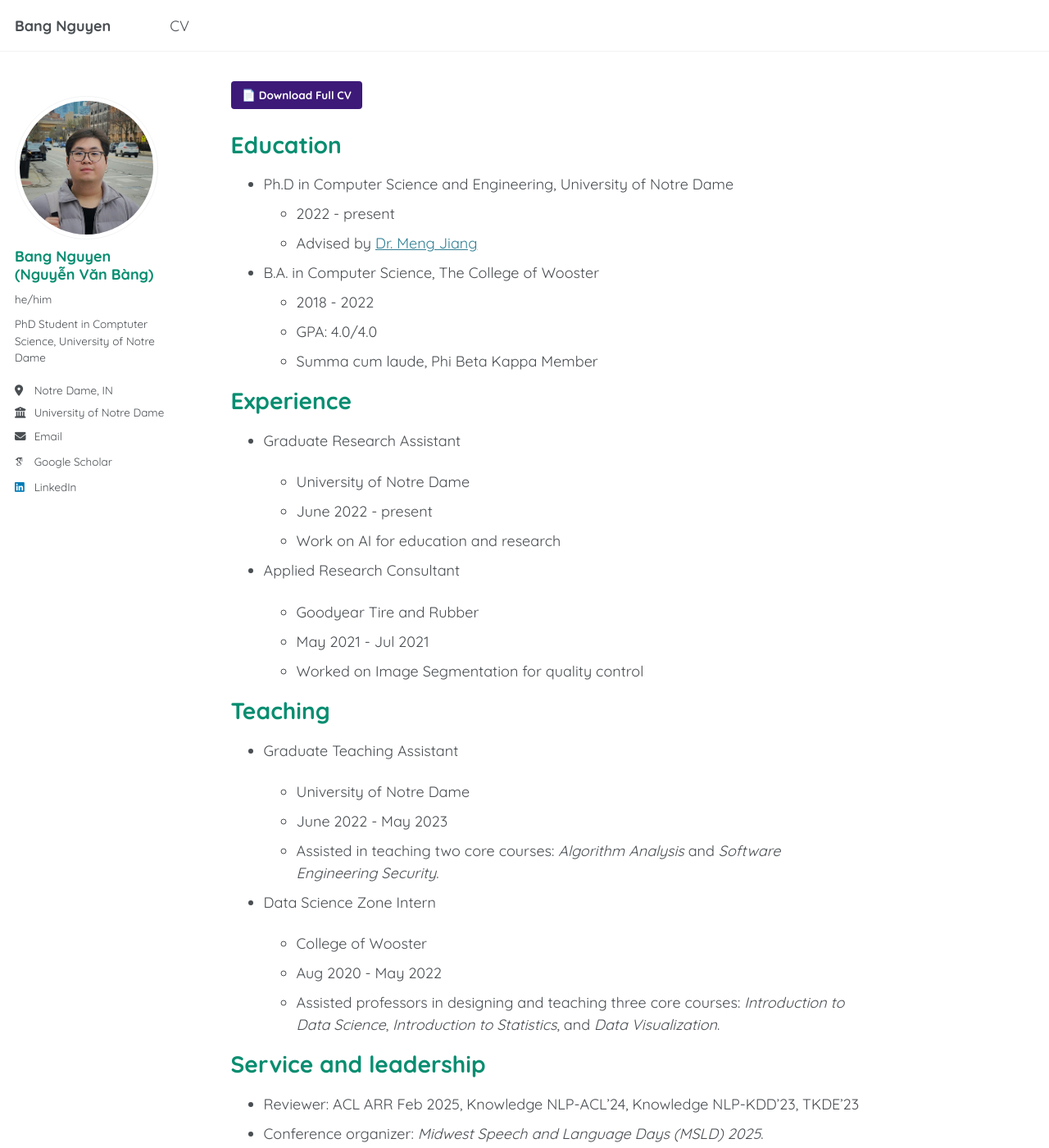
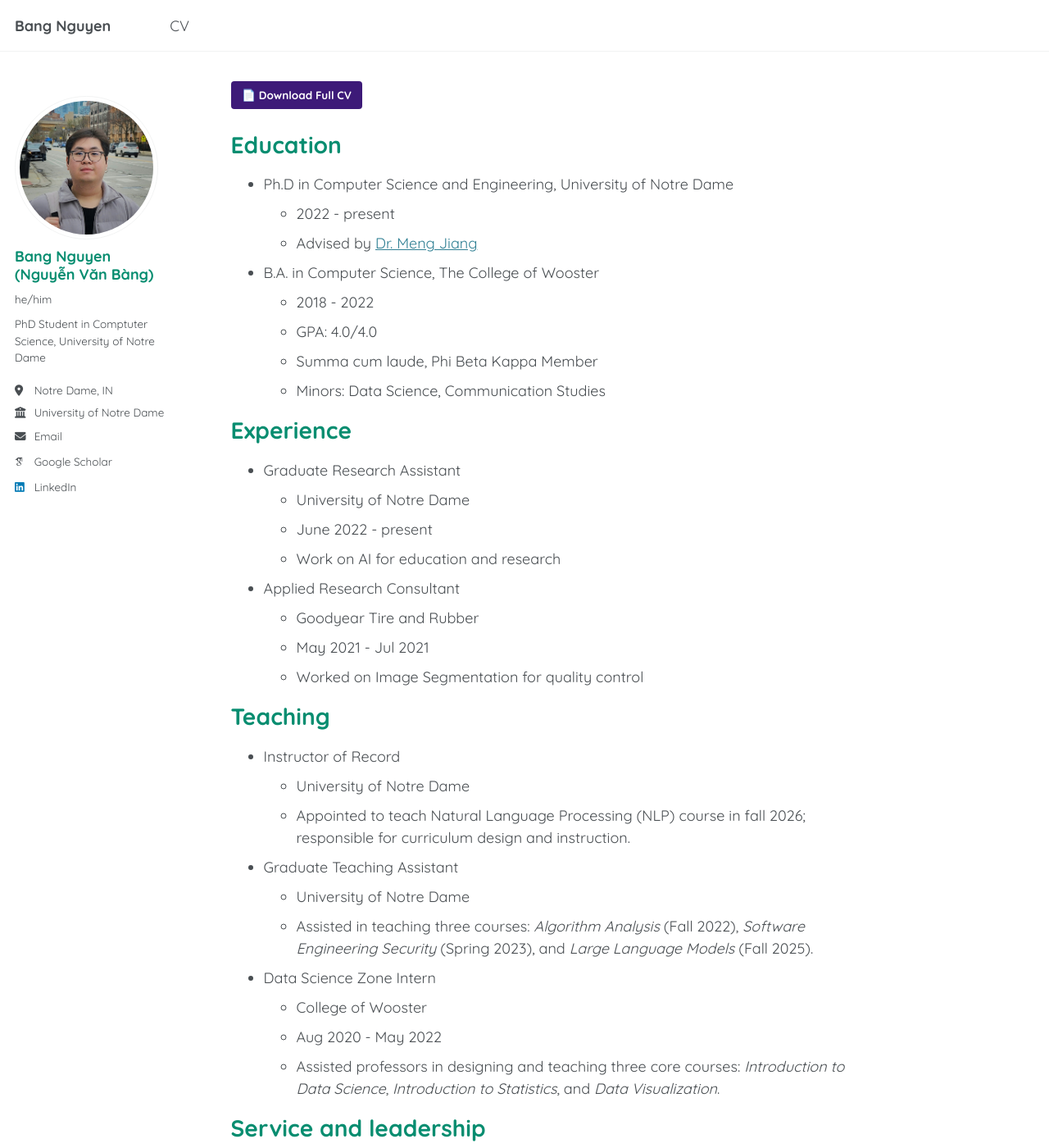
Before and after one commit to bnguyen5/bnguyen5.github.io, a Jekyll site: the page built from _pages/cv.md, in a window 1280 px wide and 1400 px high. Shown: the whole window at 82% size. Built offline with Jekyll 4.4.1, drawn with Linux system fonts in a browser that asks for light colours; some web fonts are replaced.

Commit message:
update cv

```diff
--- a/_pages/cv.md
+++ b/_pages/cv.md
@@ -11,7 +11,7 @@ header:
 
 <!-- {% include base_path %} -->
 
-<a class="btn btn--primary" href="/files/BangNguyen_CV_0419.pdf" target="_blank">📄 Download Full CV</a>
+<a class="btn btn--primary" href="/files/BangNguyen_CV_20260626.pdf" target="_blank">📄 Download Full CV</a>
 
 # Education
 
@@ -22,11 +22,11 @@ header:
   - 2018 - 2022
   - GPA: 4.0/4.0
   - Summa cum laude, Phi Beta Kappa Member
+  - Minors: Data Science, Communication Studies
 
 # Experience
 
 - Graduate Research Assistant
-
   - University of Notre Dame
   - June 2022 - present
   - Work on AI for education and research
@@ -38,11 +38,13 @@ header:
 
 # Teaching
 
+- Instructor of Record
+  - University of Notre Dame
+  - Appointed to teach Natural Language Processing (NLP) course in fall 2026; responsible for curriculum design and instruction.
+
 - Graduate Teaching Assistant
-
   - University of Notre Dame
-  - June 2022 - May 2023
-  - Assisted in teaching two core courses: _Algorithm Analysis_ and _Software Engineering Security_.
+  - Assisted in teaching three courses: _Algorithm Analysis_ (Fall 2022), _Software Engineering Security_ (Spring 2023), and _Large Language Models_ (Fall 2025).
 
 - Data Science Zone Intern
   - College of Wooster
```
Also changed, not shown: 1 other file.
